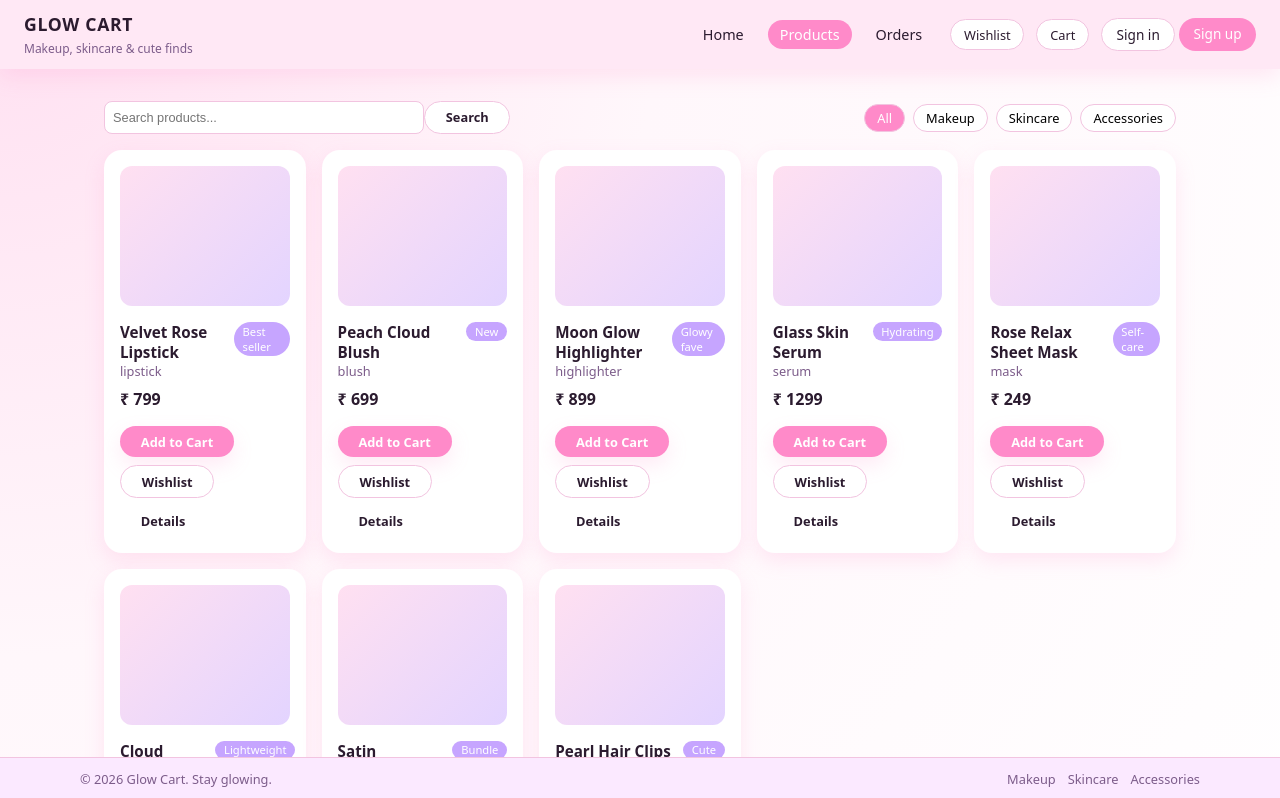
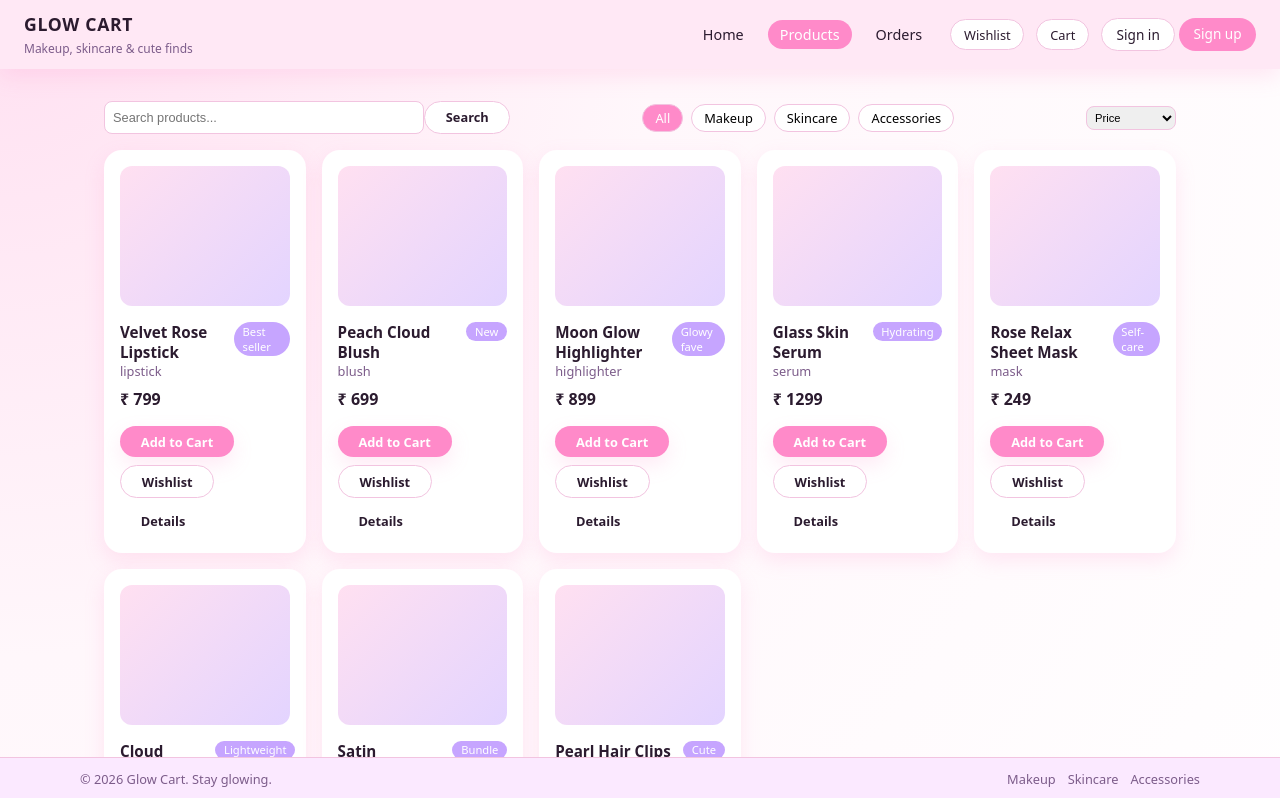
Before and after one commit to shvncodes/shopping-app, a React (Vite) app: page /products in a window 1280 px wide. Shown: the top 798 px of the page. Built offline with nearby package versions, Linux system fonts and the light colour scheme.

Commit message:
add prise order filter in products

```diff
--- a/src/data/products.js
+++ b/src/data/products.js
@@ -90,7 +90,7 @@ export function getProductById(id) {
 }
 
 // Helper: get products based on user filter
-export function getFilteredProducts(category, searchQuery = "") {
+export function getFilteredProducts(category, searchQuery = "", priceOrder = "") {
   const categoryFilteredProducts = products.filter((product) => {
     if (category === "all" || category === "") return true;
     return category === product.category;
@@ -113,5 +113,14 @@ export function getFilteredProducts(category, searchQuery = "") {
     );
   });
 
-  return searchFilteredProducts;
+  if (priceOrder === "") return searchFilteredProducts;
+
+  const priceOrderFilteredProduct = searchFilteredProducts.sort(
+    (pro1, pro2) => {
+      if (priceOrder === "desc") return pro2.price - pro1.price;
+      return pro1.price - pro2.price;
+    },
+  );
+
+  return priceOrderFilteredProduct;
 }
--- a/src/pages/ProductsPage.jsx
+++ b/src/pages/ProductsPage.jsx
@@ -33,12 +33,15 @@ const CATEGORIES = [
 // cards to dedicated components.
 export function ProductsPage() {
   // activeFilter lives in local component state.
-  const [categoryFilter, setCategoryFilter] = useState("all");
-  const [filteredProducts, setFilteredProducts] = useState([]);
-  const [searchQuery, setSearchQuery] = useState("");
   const { addToCart, items: cartItems } = useCart();
   const { addToWishlist, items: wishlistItems } = useWishlist();
   const [searchParams, setSearchParams] = useSearchParams();
+
+  const [searchQuery, setSearchQuery] = useState("");
+  const [categoryFilter, setCategoryFilter] = useState("all");
+  const [priceOrder, setPriceOrder] = useState("");
+
+  const [filteredProducts, setFilteredProducts] = useState([]);
 
   const handleAddToCart = (productId) => {
     addToCart(productId, 1);
@@ -48,21 +51,32 @@ export function ProductsPage() {
     addToWishlist(productId);
   };
 
+  useEffect(() => {
+    const category = searchParams.get("category") || "all";
+    setCategoryFilter(category);
+
+    const search = searchParams.get("q") || "";
+    setSearchQuery(search);
+
+    const order = searchParams.get("sort") || "";
+    setPriceOrder(order);
+
+    setFilteredProducts(getFilteredProducts(category, search, order));
+  }, [searchParams]);
+
+  const handleSearchQuery = () => {
+    searchParams.set("q", searchQuery.trim());
+    setSearchParams(searchParams);
+  };
+
   const setCategoryQueryParams = (cat) => {
     searchParams.set("category", cat);
     setSearchParams(searchParams);
   };
 
-  useEffect(() => {
-    const category = searchParams.get("category");
-    const search = searchParams.get("q");
-    setCategoryFilter(category || "all");
-    setSearchQuery(search || "");
-    setFilteredProducts(getFilteredProducts(category || "all", search || ""));
-  }, [searchParams]);
-
-  const handleSearchQuery = (e) => {
-    setSearchQuery(e.target.value);
+  const handlePriceOrder = (e) => {
+    searchParams.set("sort", e.target.value);
+    setSearchParams(searchParams);
   };
 
   return (
@@ -73,8 +87,7 @@ export function ProductsPage() {
             <form
               onSubmit={(e) => {
                 e.preventDefault();
-                searchParams.set("q", searchQuery.trim());
-                setSearchParams(searchParams);
+                handleSearchQuery();
               }}
             >
               <input
@@ -83,7 +96,7 @@ export function ProductsPage() {
                 placeholder="Search products..."
                 className={styles.searchInput}
                 value={searchQuery}
-                onChange={handleSearchQuery}
+                onChange={(e) => setSearchQuery(e.target.value)}
               />
               <Button variant="secondary" size="small" type="submit">
                 Search
@@ -107,6 +120,18 @@ export function ProductsPage() {
                 </button>
               );
             })}
+          </div>
+          <div>
+            <select
+              name="priceSort"
+              value={priceOrder}
+              onChange={handlePriceOrder}
+              className={styles.sortPrice}
+            >
+              <option value="">Price</option>
+              <option value="desc">High to Low</option>
+              <option value="asc">Low to High</option>
+            </select>
           </div>
         </div>
 
--- a/src/pages/ProductsPage.module.css
+++ b/src/pages/ProductsPage.module.css
@@ -61,3 +61,11 @@
 .searchInput:active {
   border: 1px solid var(--color-border-soft);
 }
+
+.sortPrice {
+  padding: var(--spacing-xs);
+  border: 1px solid var(--color-border-soft);
+  border-radius: var(--radius-sm);
+  font-size: 0.7rem;
+  cursor: pointer;
+}
```
Also changed, not shown: 1 other file (tests, documents, lock files or other folders).
